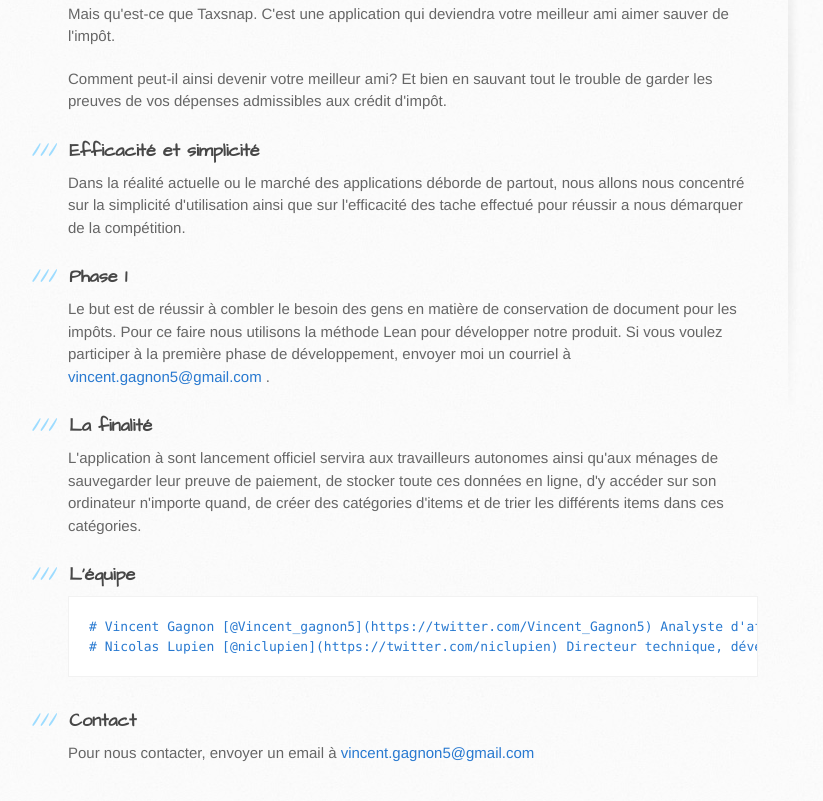
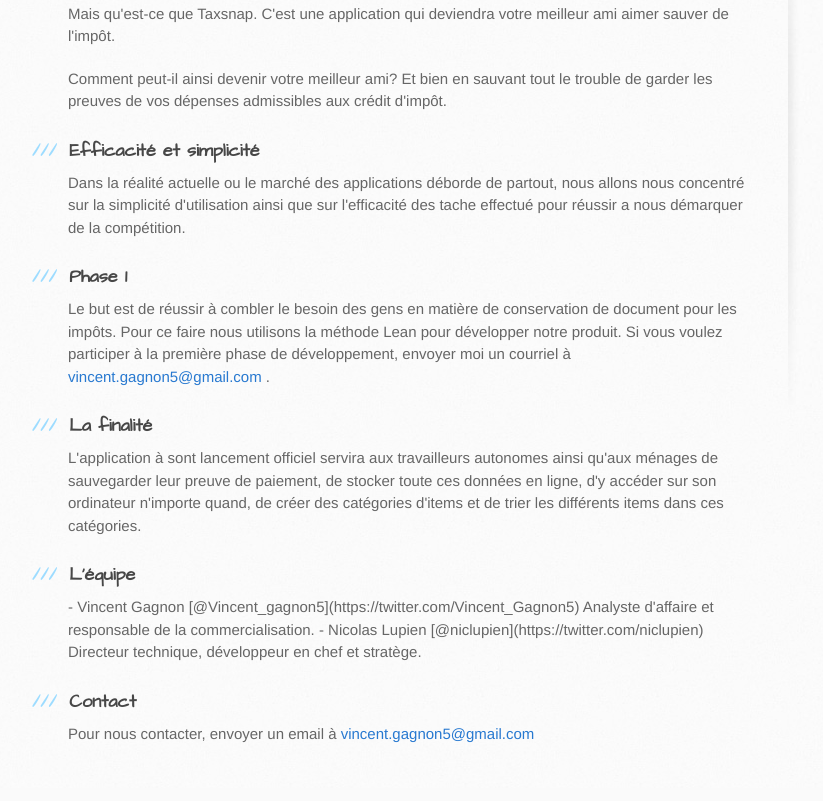
Before and after one commit to doodlegoo/taxsnap, a plain HTML site: page index.html in a window 1280 px wide. Shown: the part 331-1132 px from the top of the page, without its empty margins (102-925 px from the left). Drawn offline with Linux system fonts and the light colour scheme.

Commit message:
Update index.html

```diff
--- a/index.html
+++ b/index.html
@@ -55,9 +55,9 @@
 <h3>
 <a name="l%C3%A9quipe" class="anchor" href="#l%C3%A9quipe"><span class="octicon octicon-link"></span></a>L'équipe</h3>
 
-<pre><code># Vincent Gagnon [@Vincent_gagnon5](https://twitter.com/Vincent_Gagnon5) Analyste d'affaire et responsable de la commercialisation.
-# Nicolas Lupien [@niclupien](https://twitter.com/niclupien) Directeur technique, développeur en chef et stratège.
-</code></pre>
+ - Vincent Gagnon [@Vincent_gagnon5](https://twitter.com/Vincent_Gagnon5) Analyste d'affaire et responsable de la commercialisation.
+ - Nicolas Lupien [@niclupien](https://twitter.com/niclupien) Directeur technique, développeur en chef et stratège.
+
 
 <h3>
 <a name="contact" class="anchor" href="#contact"><span class="octicon octicon-link"></span></a>Contact</h3>
```
